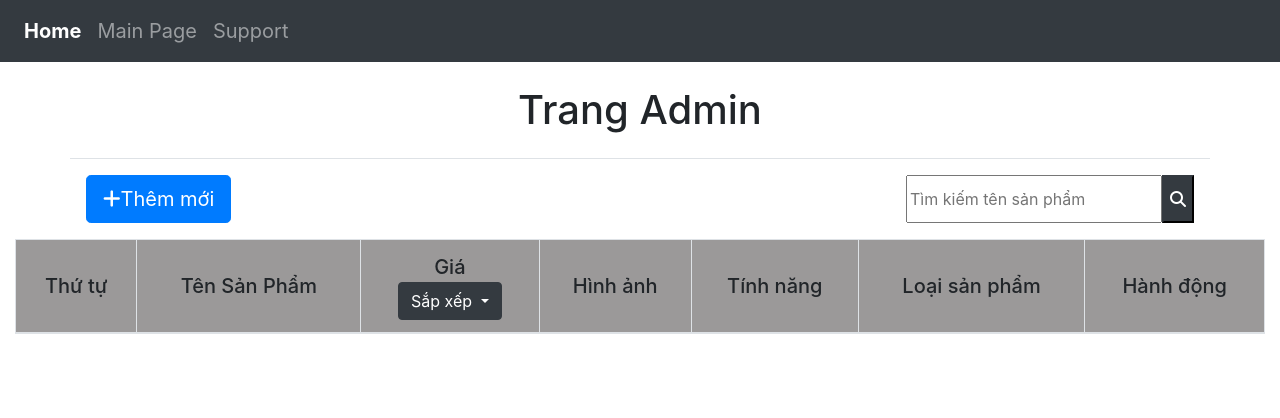
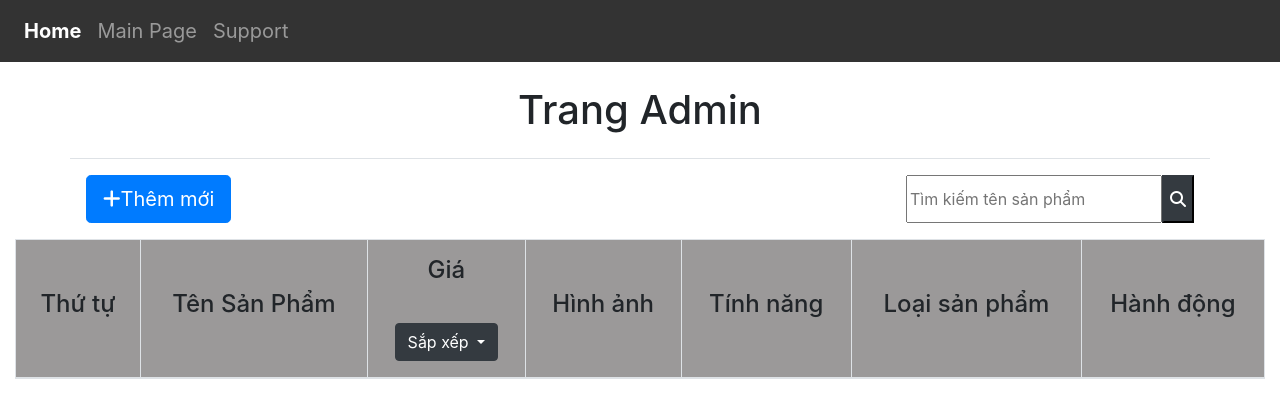
Before and after one commit to PhanNguyenDucTrung/BC60_Capstone_PhoneShop, a plain HTML site: page admin/view/admin.html in a window 1280 px wide. Drawn offline with nearby package versions, Linux system fonts and the light colour scheme; no server answers.

Commit message:
fix Reponsive page admin

```diff
--- /dev/null
+++ b/admin/Admin_asset/sass/style.scss
@@ -0,0 +1,149 @@
+header {
+    background-color: #333;
+    color: #fff;
+    display: flex;
+    justify-content: space-between;
+    align-items: center;
+}
+
+.nav-item {
+    font-size: 20px;
+    margin-right: 0;
+}
+
+.nav-item.active {
+    font-weight: 700;
+}
+
+.Interact {
+    justify-content: space-between;
+}
+
+td {
+    display: table-cell;
+    vertical-align: middle !important;
+}
+
+thead td {
+    font-size: 20px;
+    font-weight: 500;
+    background-color: rgb(155, 153, 153);
+}
+
+html {
+    font-size: 1rem;
+}
+//Reponsive HTML
+@media (min-width: 0) {
+    html {
+        font-size: 0.65rem;
+
+    }
+}
+@media (min-width: 576px) {
+    html {
+        font-size: 0.9rem;
+
+    }
+}
+
+@media (min-width: 768px) {
+    html {
+        font-size: 0.8rem;
+    }
+}
+
+@media (min-width: 992px) {
+    html {
+        font-size: 0.9rem;
+    }
+}
+
+@media (min-width: 1200px) {
+    html {
+        font-size: 1rem;
+    }
+}
+// reponsiveH4
+@media (min-width: 0) {
+    h4 {
+        font-size: 1.1rem;
+
+    }
+}
+
+@media (min-width: 576px) {
+    h4 {
+        font-size: 1rem;
+
+    }
+}
+
+@media (min-width: 768px) {
+    h4 {
+        font-size: 1.1rem;
+    }
+}
+
+@media (min-width: 992px) {
+    h4 {
+        font-size: 1.3rem;
+    }
+}
+
+@media (min-width: 1200px) {
+    h4 {
+        font-size: 1.5rem;
+    }
+}
+
+//Reponsive img
+@media (min-width: 0) {
+    img {
+        width: 35px;
+    }
+}
+
+@media (min-width: 576px) {
+    img {
+        width: 50px;
+    }
+}
+
+@media (min-width: 768px) {
+    img {
+        width: 60px;
+    }
+}
+
+@media (min-width: 992px) {
+    img {
+        width:  70px;
+    }
+}
+
+@media (min-width: 1200px) {
+    img {
+        width: 100px;
+    }
+}
+//reposive thead
+@media (min-width: 0) {
+     td {
+        padding: 0px !important;
+        margin: 0;
+    }
+}
+
+@media (max-width: 576px) {
+     td {
+        margin: 0 !important;
+        padding: 0;
+    }
+}
+
+@media (min-width: 1200px) {
+    td {
+        padding: 1rem !important;
+    }
+}
--- a/admin/controller/admin.js
+++ b/admin/controller/admin.js
@@ -12,15 +12,15 @@ function renderUI(data) {
         <tr>
             <td style="font-size:1.1rem"><b>${i + 1}</b></td>
             <td style="font-size:1.2rem"><b>${item.name}</b></td>
-            <td><b>${item.price}</b></td>
-            <td><img style = "width: 100px" src="${item.img}" alt=""></td>
+            <td style="font-size:1.2rem"><b>${item.price}</b></td>
+            <td><img style = "max-width: 100px" src="${item.img}" alt=""></td>
             <td class="text-left">
                 <b>Screen:</b> ${item.screen} <br>
                 <b>Camera Trước:</b> ${item.frontCamera} <br>
                 <b>Camera sau:</b> ${item.backCamera} <br>
                 <b>Mô tả:</b> ${item.desc}
             </td>
-            <td><b>${item.type}</b></td>
+            <td style="font-size:1.2rem"><b>${item.type}</b></td>
             <td>
                 <button id="btnEdit" onclick="handleEdit(${item.id})" class="btn btn-primary" data-toggle="modal" data-target="#modelId">Sửa</button>
                 <button onclick = "DeleteProduct(${item.id})" class="btn btn-danger">Xoá</button>
--- a/admin/view/admin.html
+++ b/admin/view/admin.html
@@ -15,36 +15,14 @@
     <link rel="stylesheet" href="https://cdnjs.cloudflare.com/ajax/libs/font-awesome/6.5.1/css/all.min.css"
         integrity="sha512-DTOQO9RWCH3ppGqcWaEA1BIZOC6xxalwEsw9c2QQeAIftl+Vegovlnee1c9QX4TctnWMn13TZye+giMm8e2LwA=="
         crossorigin="anonymous" referrerpolicy="no-referrer" />
-    <style>
-        .nav-item {
-            font-size: 20px;
-            margin-right: 0;
-        }
 
-        .nav-item.active {
-            font-weight: 700;
-        }
+    <link rel="stylesheet" href="./../Admin_asset/css/style.css">
 
-        .Interact {
-            justify-content: space-between;
-        }
-
-        td {
-            display: table-cell;
-            vertical-align: middle !important;
-        }
-
-        thead td {
-            font-size: 20px;
-            font-weight: 500;
-            background-color: rgb(155, 153, 153);
-        }
-    </style>
 </head>
 
 <body>
     <header>
-        <nav class="navbar navbar-expand-sm bg-dark navbar-dark">
+        <nav class="navbar navbar-expand-sm navbar-dark">
             <ul class="navbar-nav">
                 <li class="nav-item active">
                     <a class="nav-link" href="#">Home</a>
@@ -59,7 +37,7 @@
         </nav>
     </header>
     <div class="Title text-center my-4">
-        <h1>Trang Admin</h1>
+        <h1 id="Title">Trang Admin</h1>
     </div>
     <section class="Menu container">
         <!-- Thêm mới và tìm kiếm -->
@@ -75,12 +53,12 @@
     </section>
     <section id="tblProduct" class="container-fluid">
         <!-- Hiện sản phẩm -->
-        <table class="table table-bordered mx-auto text-center">
+        <table class="table table-bordered table-responsive-sm mx-auto text-center">
             <thead>
-                <td>Thứ tự</td>
-                <td>Tên Sản Phẩm</td>
+                <td><h4>Thứ tự</h4></td>
+                <td><h4>Tên Sản Phẩm</h4></td>
                 <td>
-                    Giá <br>
+                    <h4>Giá</h4> <br>
                     <div class="btn-group" role="group">
                         <button id="btnGroupDrop1" type="button" class="btn btn-dark dropdown-toggle"
                             data-toggle="dropdown" aria-haspopup="true" aria-expanded="false">
@@ -92,10 +70,10 @@
                         </div>
                     </div>
                 </td>
-                <td>Hình ảnh</td>
-                <td>Tính năng</td>
-                <td>Loại sản phẩm</td>
-                <td>Hành động</td>
+                <td><h4>Hình ảnh</h4></td>
+                <td><h4>Tính năng</h4></td>
+                <td><h4>Loại sản phẩm</h4></td>
+                <td><h4>Hành động</h4></td>
             </thead>
             <tbody id="tblDanhSachSP"></tbody>
         </table>
@@ -151,8 +129,9 @@
                     </div>
                     <div class="container-fluid py-1">
                         <h5>Mô tả</h5>
-                        <textarea id="AddMoTa" class="form-control" cols="30" rows="10" placeholder="Nhập mô tả"></textarea>
-                        <span id="spanDesc" class="text-danger" ></span>
+                        <textarea id="AddMoTa" class="form-control" cols="30" rows="10"
+                            placeholder="Nhập mô tả"></textarea>
+                        <span id="spanDesc" class="text-danger"></span>
                     </div>
                 </div>
                 <div class="modal-footer">
```
Also changed, not shown: admin/Admin_asset/css/style.css (added), 1 other file.
